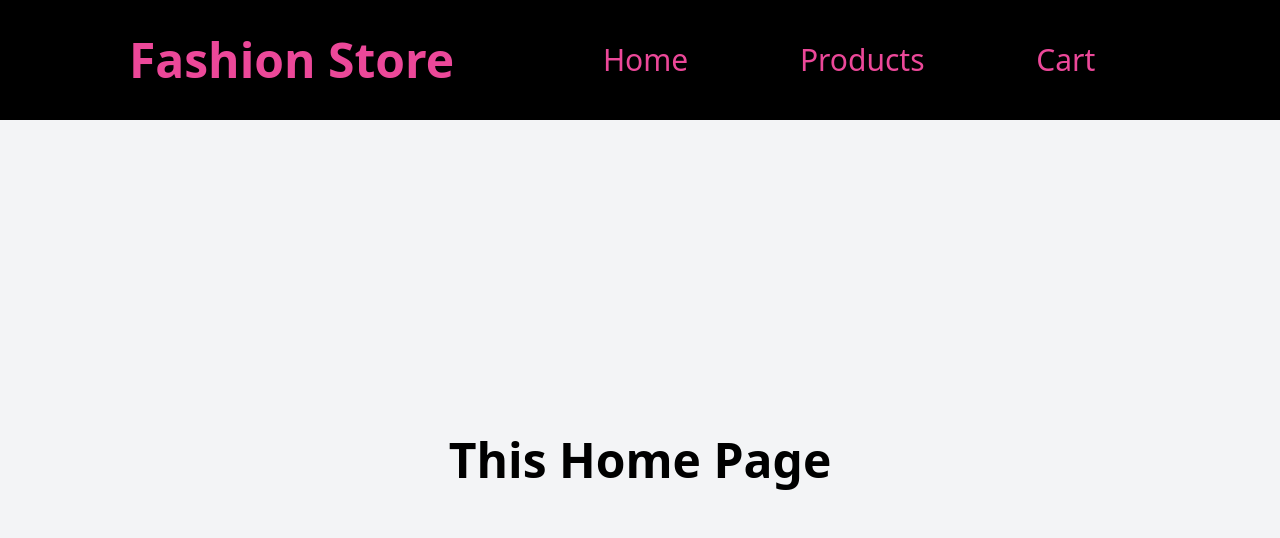
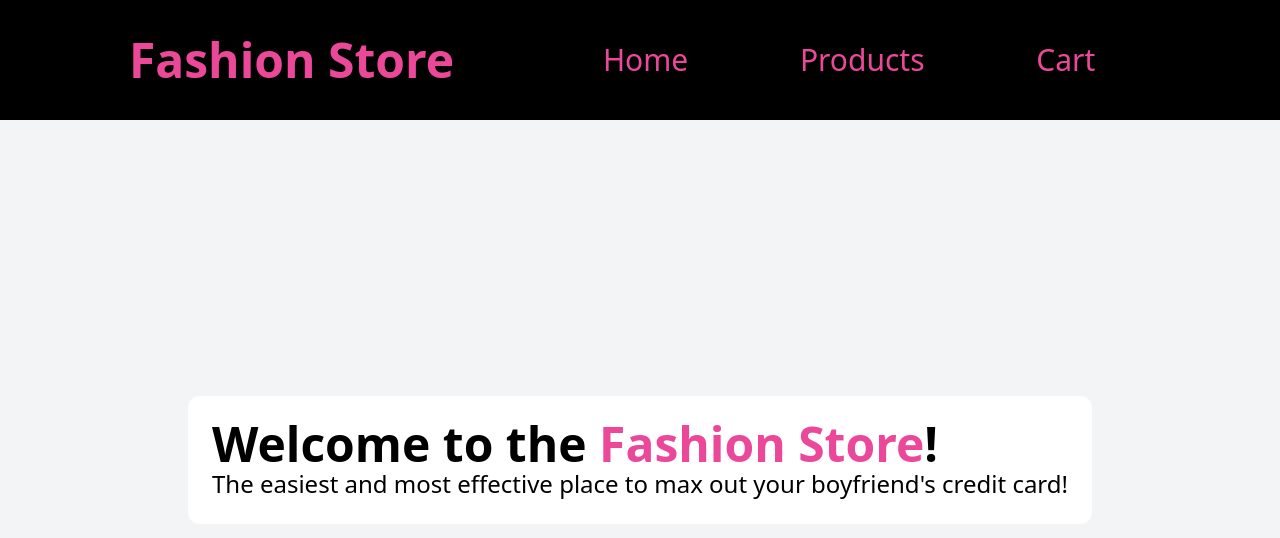
Before and after one commit to Daraphista/shopping-cart, a React (Create React App) app: page / in a window 1280 px wide. Shown: the top 538 px of the page. Built offline with nearby package versions, Linux system fonts and the light colour scheme; no server answers.

Commit message:
feat(Home): improved Home ui

```diff
--- a/src/routes/Home.js
+++ b/src/routes/Home.js
@@ -1,7 +1,15 @@
 const Home = () => {
   return (
-    <main data-testid="home" className="flex-1 flex justify-center items-center">
-      <h1 className="text-5xl font-bold">This Home Page</h1>
+    <main
+      data-testid="home"
+      className="flex-1 flex justify-center items-center bg-home-background"
+    >
+      <div className="p-6 bg-white rounded-xl">
+        <h1 className="text-5xl font-bold">
+          Welcome to the <span className="text-pink-500">Fashion Store</span>!
+        </h1>
+        <p className="text-2xl">The easiest and most effective place to max out your boyfriend's credit card!</p>
+      </div>
     </main>
   )
 }
```
